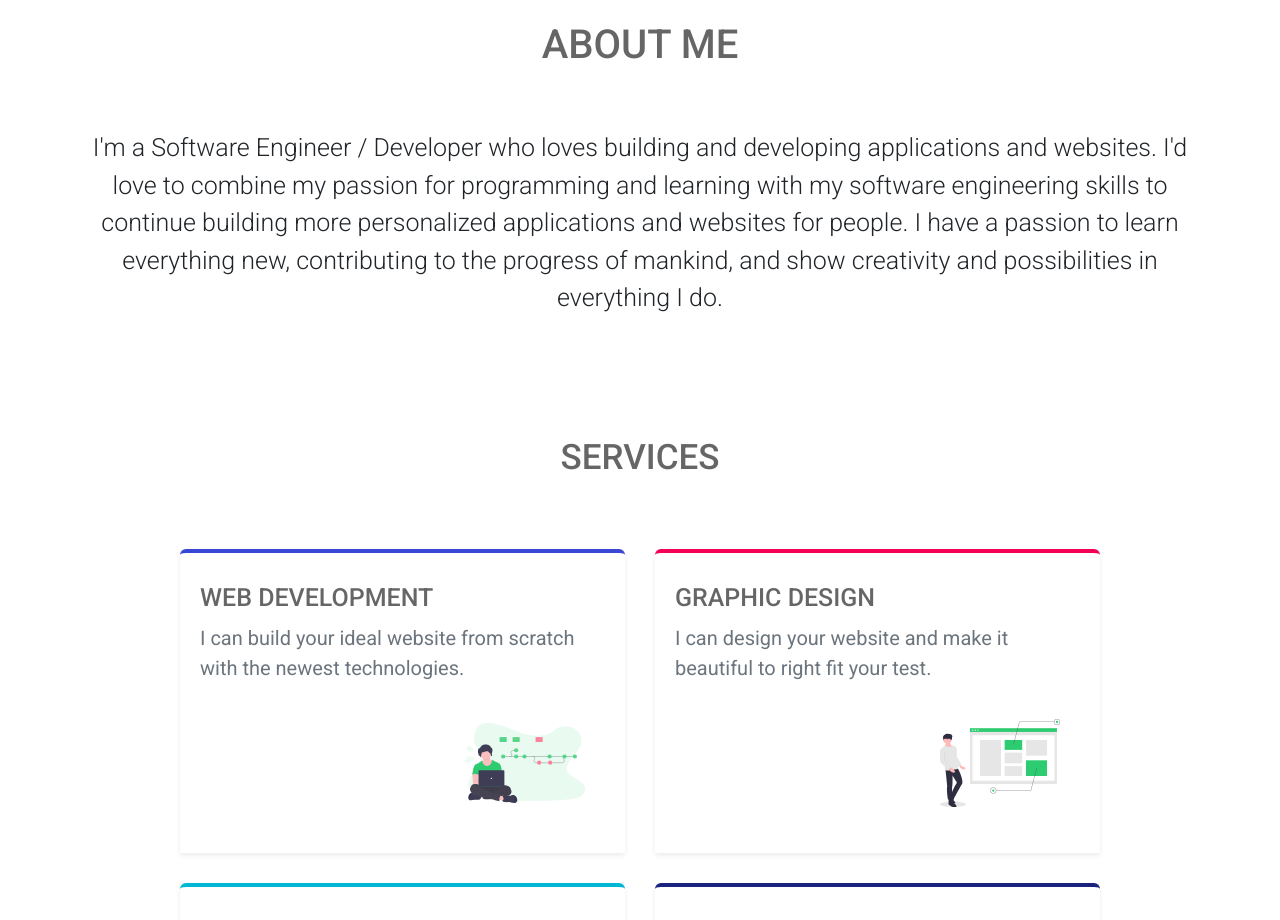
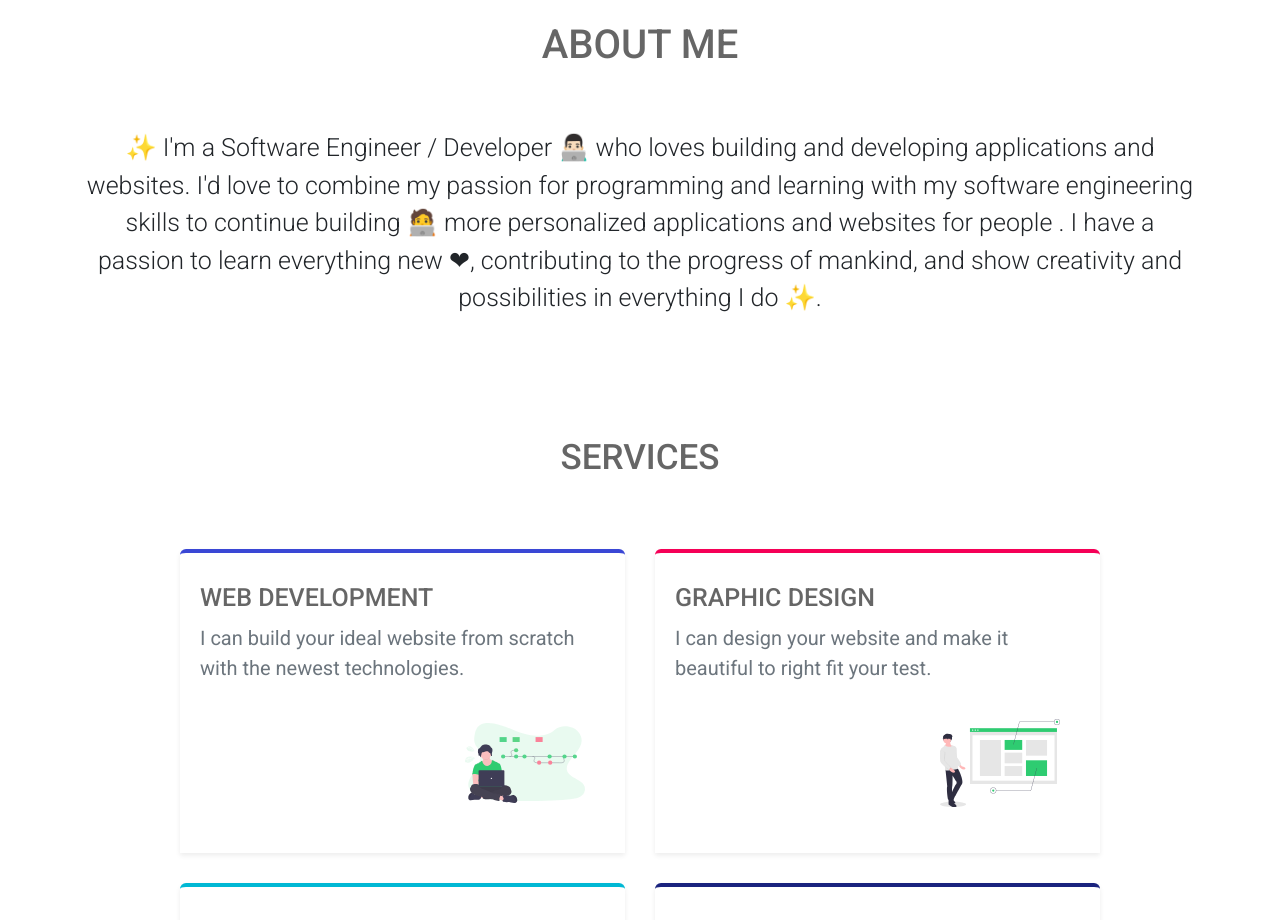
Before and after one commit to AhmadDalao/Portfolio, a React app: page / in a window 1280 px wide. Shown: the part 5580-6500 px from the top of the page. Built offline with nearby package versions, Linux system fonts and the light colour scheme.

Commit message:
updating about me paragraph

```diff
--- a/src/portfolioData.js
+++ b/src/portfolioData.js
@@ -222,13 +222,7 @@ const SkillsImages = [
 const AboutSection = {
   id: "about",
   title: "about me",
-  paragraph: ` I'm a Software Engineer / Developer who loves building and developing
-          applications and websites. I'd love to combine my passion for
-          programming and learning with my software engineering skills to
-          continue building more personalized applications and websites for
-          people. I have a passion to learn everything new, contributing to the
-          progress of mankind, and show creativity and possibilities in
-          everything I do.`,
+  paragraph: `✨ I'm a Software Engineer / Developer 👨🏻‍💻 who loves building and developing applications and websites. I'd love to combine my passion for programming and learning with my software engineering skills to continue building 🧑‍💻 more personalized applications and websites for people . I have a passion to learn everything new ❤, contributing to the progress of mankind, and show creativity and possibilities in everything I do ✨.`,
 };
 const AboutServices = {
   title: "services",
```
